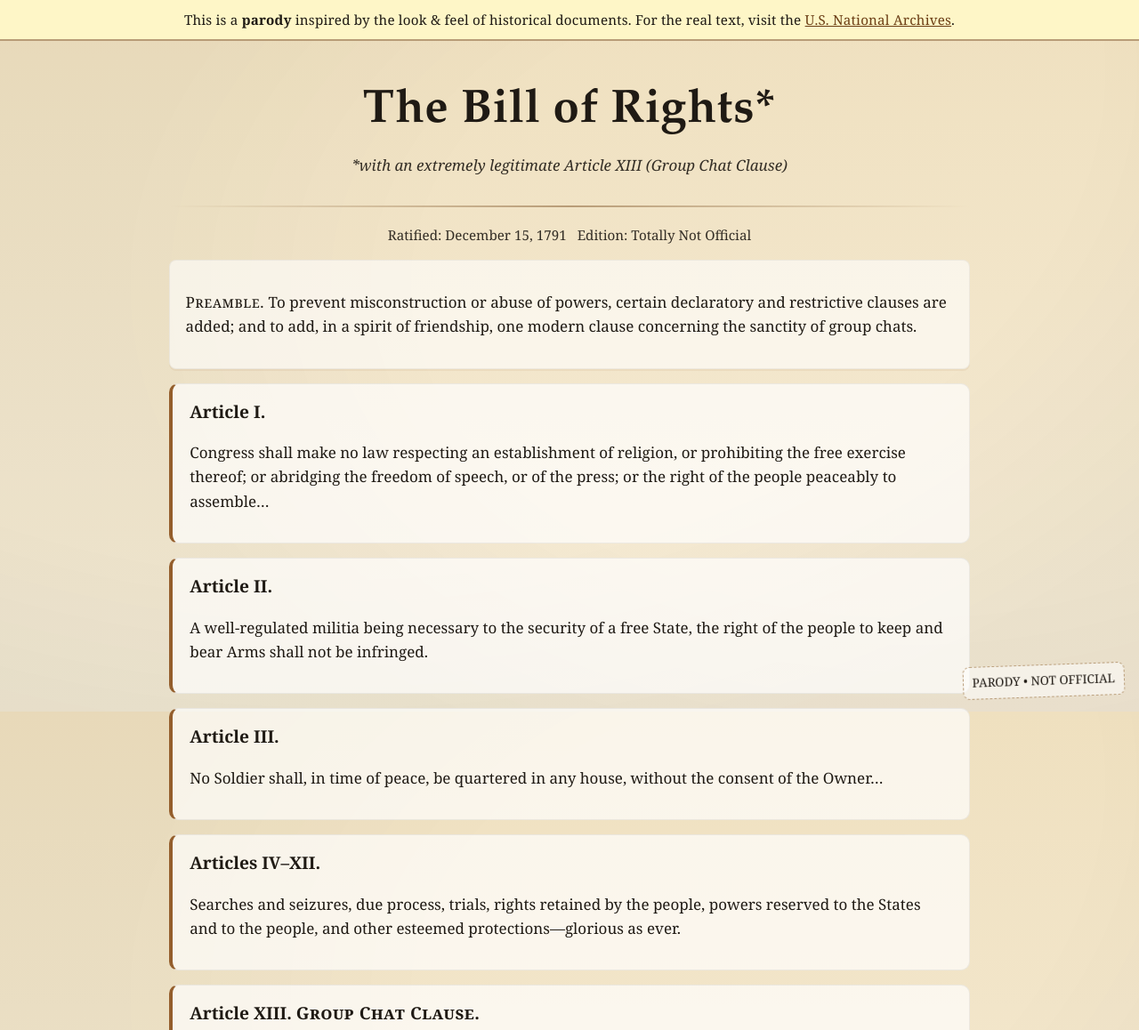
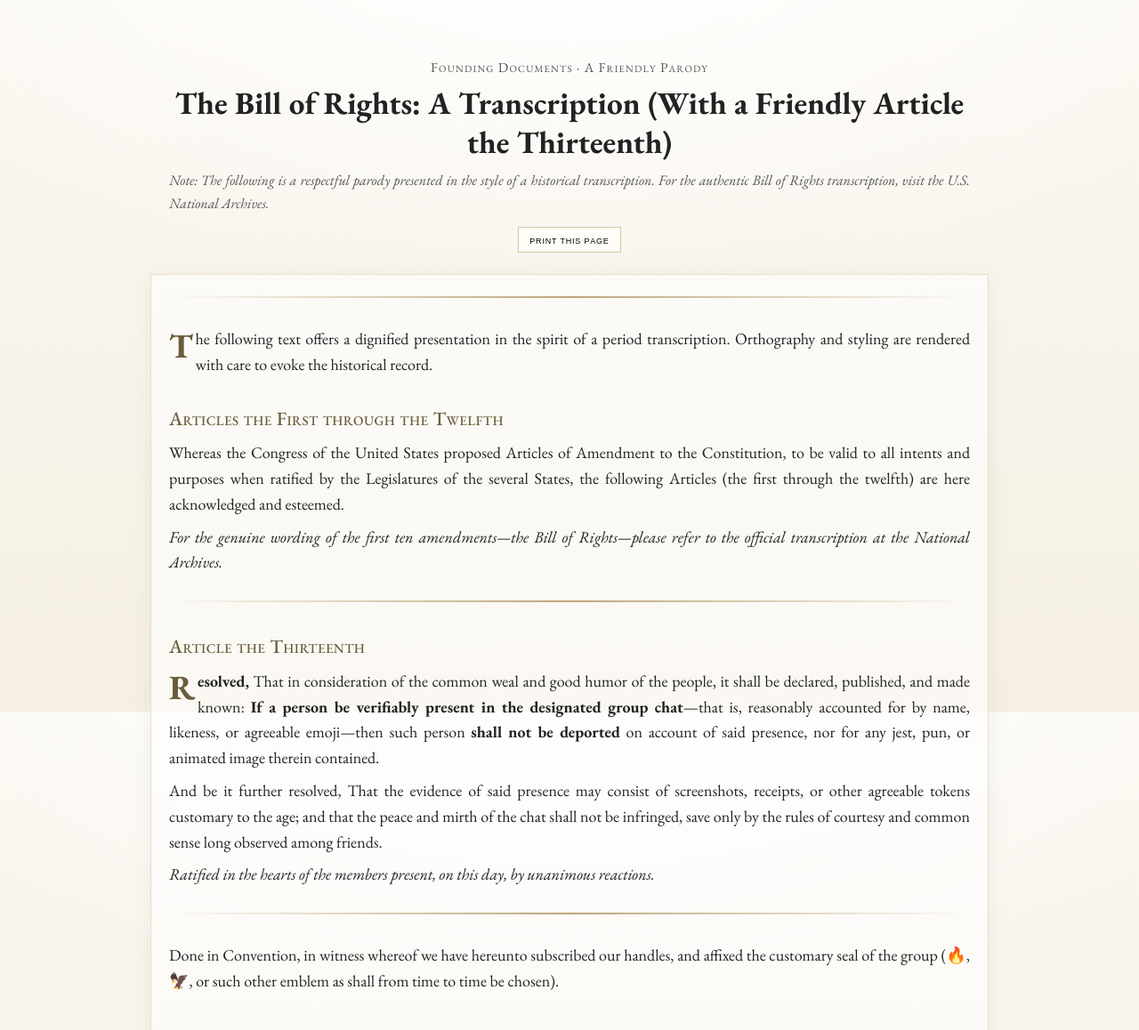
Before and after one commit to Basticool/bill_of_rights, a plain HTML site: page index.html in a window 1280 px wide. Shown: the top 1158 px of the page at 89% size. Drawn offline with nearby package versions, Linux system fonts and the light colour scheme.

Commit message:
new look

```diff
--- a/index.html
+++ b/index.html
@@ -2,153 +2,195 @@
 <html lang="en">
 <head>
   <meta charset="utf-8" />
-  <meta name="viewport" content="width=device-width, initial-scale=1" />
-  <title>The (Totally Real*) Bill of Rights – Article XIII</title>
-  <meta name="description" content="A parody page in the style of the Bill of Rights featuring a tongue‑in‑cheek Article XIII: the Group Chat Clause." />
+  <meta name="viewport" content="width=device-width,initial-scale=1" />
+  <title>The Bill of Rights: A Friendly “Article the Thirteenth” (Satire)</title>
+
+  <!-- Classic serif vibe using free Garamond-style fonts -->
+  <link href="https://fonts.googleapis.com/css2?family=EB+Garamond:ital,wght@0,400;0,500;0,700;1,400&family=Libre+Baskerville:wght@400;700&display=swap" rel="stylesheet">
+
   <style>
     :root{
-      --ink:#1f1a14;
-      --sep:#b89c77;
-      --accent:#945E2C;
-      --paper:#f6ecd7;
-      --paper-dark:#efe0bf;
+      --fg:#222;
+      --muted:#555;
+      --rule:#bca67a;
+      --bg1:#fbf8f2;
+      --bg2:#f5efe3;
+      --accent:#6b5c3b;
+      --max: 900px;
     }
-    html, body { height: 100%; }
+    html,body{height:100%}
     body{
-      margin:0; color:var(--ink);
-      font: 17px/1.6 Georgia, "Times New Roman", Times, serif;
+      margin:0;
+      color:var(--fg);
       background:
-        radial-gradient(1200px 800px at 30% 10%, #fff0 70%, rgba(0,0,0,.04)),
-        radial-gradient(900px 600px at 80% 40%, #fff0 60%, rgba(0,0,0,.03)),
-        linear-gradient(0deg,var(--paper),var(--paper-dark));
-      background-attachment: fixed;
+        radial-gradient(1200px 600px at 50% -10%, #ffffff 0%, transparent 70%),
+        linear-gradient(180deg,var(--bg1),var(--bg2));
+      font-family: "EB Garamond","Garamond", "Libre Baskerville", Georgia, serif;
+      line-height:1.6;
+      font-size:18px;
     }
-
-    /* Top disclaimer ribbon */
-    .ribbon{
-      position:sticky; top:0; z-index:5; text-align:center; padding:.6rem 1rem;
-      background: #fef6c7; border-bottom: 2px solid var(--sep);
-      font-size:.95rem; letter-spacing:.2px;
+    header{
+      max-width:var(--max);
+      margin:64px auto 24px;
+      padding:0 20px;
+      text-align:center;
     }
-    .ribbon strong{ font-weight:700 }
-
-    header{
-      text-align:center; padding: 2.2rem 1rem .8rem; position:relative;
+    .kicker{
+      letter-spacing:.08em;
+      font-variant-caps: small-caps;
+      color:var(--muted);
+      font-size:0.95rem;
     }
-    header h1{
-      font-family: "Garamond", Georgia, serif; font-size: clamp(2rem, 4.6vw, 3.3rem);
-      margin:.2rem 0; letter-spacing:.5px; font-weight:600;
+    h1{
+      font-weight:700;
+      font-size:2.2rem;
+      margin:.35rem 0 .25rem;
+      line-height:1.25;
     }
-    header .subtitle{ font-style:italic; opacity:.9 }
-
-    .hr{
-      height:2px; background: linear-gradient(90deg, #0000, var(--sep), #0000);
-      margin: 1.2rem auto; max-width: 900px;
+    .note{
+      color:var(--muted);
+      font-style:italic;
+      font-size:1rem;
     }
-
-    main{ max-width: 900px; margin: 0 auto; padding: 0 1rem 3rem; }
-
-    .doc-meta{
-      display:flex; gap:.75rem; justify-content:center; flex-wrap:wrap;
-      font-size:.95rem; opacity:.9; margin-bottom:1rem;
+    main{
+      max-width:var(--max);
+      margin:24px auto 80px;
+      padding:0 20px 40px;
+      background:rgba(255,255,255,.6);
+      box-shadow: 0 2px 24px rgba(0,0,0,.05);
+      border:1px solid #e8dec7;
     }
-
-    .preamble{
-      background: rgba(255,255,255,.6);
-      border: 1px solid rgba(0,0,0,.05);
-      padding: 1rem 1.1rem; border-radius: 8px;
-      box-shadow: 0 2px 0 rgba(148, 94, 44, 0.08);
+    .rule{
+      height:2px;
+      background:linear-gradient(90deg,transparent, var(--rule), transparent);
+      margin:24px 0 32px;
     }
-
+    article{
+      margin: 0 0 28px;
+    }
     h2{
-      font-size: 1.6rem; margin: 2rem 0 .5rem; font-weight:600;
+      font-weight:500;
+      font-size:1.35rem;
+      margin:0 0 .4rem;
+      letter-spacing:.02em;
+      font-variant-caps: small-caps;
+      color:var(--accent);
     }
-
-    article{
-      background: rgba(255,255,255,.68);
-      border: 1px solid rgba(0,0,0,.06);
-      border-left: 4px solid var(--accent);
-      padding: 1rem 1.2rem; border-radius: 10px; margin: 1rem 0;
+    p{
+      margin:.5rem 0;
+      text-align:justify;
     }
-
-    .article-title{ font-weight:700; font-size:1.2rem; }
-    .smallcaps{ font-variant: small-caps; letter-spacing: .5px; }
-    .seal{
-      position: fixed; bottom: 16px; right: 16px; z-index: 2;
-      padding:.4rem .6rem; border:1px dashed var(--sep); border-radius:8px;
-      background: rgba(255,255,255,.55); font-size:.85rem; transform: rotate(-2deg);
+    .dropcap:first-letter{
+      float:left;
+      font-size:2.4rem;
+      line-height:1;
+      padding-right:.18rem;
+      margin-top:.1rem;
+      font-weight:700;
+      color:var(--accent);
     }
-
-    footer{ max-width:900px; margin:2rem auto; padding: 0 1rem 3rem; opacity:.9; font-size:.95rem; }
-    a{ color:#6b3d14; }
-
-    /* Print tweaks */
-    @media print{
-      .ribbon,.seal{ display:none }
-      body{ background: white; }
-      article{ break-inside: avoid }
+    .print{
+      display:inline-block;
+      margin:6px auto 0;
+      padding:6px 12px;
+      border:1px solid #d6c49d;
+      background:#fffdf8;
+      font-variant-caps: all-small-caps;
+      letter-spacing:.06em;
+      cursor:pointer;
+    }
+    footer{
+      max-width:var(--max);
+      margin:0 auto 48px;
+      padding:0 20px;
+      color:#6f6a5e;
+      font-size:.95rem;
+    }
+    .disclaimer{
+      border-left:3px solid #d9caa3;
+      background:#fffdf7;
+      padding:12px 14px;
+    }
+    /* Small screens */
+    @media (max-width:600px){
+      body{font-size:17px;}
+      h1{font-size:1.9rem}
     }
   </style>
 </head>
 <body>
-  <div class="ribbon">This is a <strong>parody</strong> inspired by the look & feel of historical documents. For the real text, visit the <a href="https://www.archives.gov/founding-docs/bill-of-rights-transcript" target="_blank" rel="noopener">U.S. National Archives</a>.</div>
-
   <header>
-    <h1>The Bill of Rights*</h1>
-    <div class="subtitle">*with an extremely legitimate Article XIII (Group Chat Clause)</div>
+    <div class="kicker">Founding Documents · A Friendly Parody</div>
+    <h1>The Bill of Rights: A Transcription (With a Friendly Article the Thirteenth)</h1>
+    <p class="note">
+      Note: The following is a respectful parody presented in the style of a historical transcription.
+      For the authentic Bill of Rights transcription, visit the U.S. National Archives.
+    </p>
+    <button class="print" onclick="window.print()">Print This Page</button>
   </header>
-  <div class="hr" aria-hidden="true"></div>
 
   <main>
-    <div class="doc-meta">
-      <div>Ratified: December 15, 1791</div>
-      <div>Edition: Totally Not Official</div>
-    </div>
+    <div class="rule" aria-hidden="true"></div>
 
-    <section class="preamble">
-      <p><span class="smallcaps">Preamble.</span> To prevent misconstruction or abuse of powers, certain declaratory and restrictive clauses are added; and to add, in a spirit of friendship, one modern clause concerning the sanctity of group chats.</p>
-    </section>
-
-    <!-- A few flavor articles (trimmed & paraphrased, public domain) -->
+    <!-- Opening preamble-ish blurb to sell the vibe -->
     <article>
-      <div class="article-title">Article I.</div>
-      <p>Congress shall make no law respecting an establishment of religion, or prohibiting the free exercise thereof; or abridging the freedom of speech, or of the press; or the right of the people peaceably to assemble…</p>
-    </article>
-    <article>
-      <div class="article-title">Article II.</div>
-      <p>A well‑regulated militia being necessary to the security of a free State, the right of the people to keep and bear Arms shall not be infringed.</p>
-    </article>
-    <article>
-      <div class="article-title">Article III.</div>
-      <p>No Soldier shall, in time of peace, be quartered in any house, without the consent of the Owner…</p>
+      <p class="dropcap">
+        The following text offers a dignified presentation in the spirit of a period transcription.
+        Orthography and styling are rendered with care to evoke the historical record.
+      </p>
     </article>
 
-    <!-- Skipping ahead for brevity -->
+    <!-- Sample authentic-sounding headings for Articles I–XII (no real text to keep it light) -->
     <article>
-      <div class="article-title">Articles IV–XII.</div>
-      <p>Searches and seizures, due process, trials, rights retained by the people, powers reserved to the States and to the people, and other esteemed protections—glorious as ever.</p>
+      <h2>Articles the First through the Twelfth</h2>
+      <p>
+        Whereas the Congress of the United States proposed Articles of Amendment to the Constitution,
+        to be valid to all intents and purposes when ratified by the Legislatures of the several States,
+        the following Articles (the first through the twelfth) are here acknowledged and esteemed.
+      </p>
+      <p>
+        <em>For the genuine wording of the first ten amendments—the Bill of Rights—please refer to the official transcription at the National Archives.</em>
+      </p>
     </article>
 
-    <!-- The star of the show -->
-    <article id="group-chat-clause">
-      <div class="article-title">Article XIII. <span class="smallcaps">Group Chat Clause.</span></div>
-      <p>Should any person be, at the time of inquiry, a duly added member of the <em>Group Chat</em>—defined herein as a convivial correspondence of three or more persons exchanging messages, memes, or plans—such person shall not be deported, removed, yeeted, expelled, or otherwise bade farewell from these United States on account of group‑chat membership.</p>
-      <p>Membership shall be evidenced by the person’s name, handle, or most recent GIF being visible in said group chat within the previous fortnight. Screenshots, especially those featuring tasteful reactions or a thumbs‑up on the brunch poll, shall be considered <em>prima facie</em> proof.</p>
-      <p>Nothing in this Clause shall be construed to prevent the polite removal of a person from the <em>Group Chat</em> for excessive message reactions, uncredited meme reposting, or failure to RSVP. Nevertheless, such removal shall not of itself affect the person’s non‑deportation status granted herein.</p>
-      <p class="smallcaps">Nota Bene.</p>
-      <p>This Article XIII is a jest and bears no legal force whatsoever. It exists to delight friends, confound scrollers, and celebrate the noble institution of the group chat.</p>
+    <div class="rule" aria-hidden="true"></div>
+
+    <!-- The Joke -->
+    <article id="article-13">
+      <h2>Article the Thirteenth</h2>
+      <p class="dropcap">
+        <strong>Resolved,</strong> That in consideration of the common weal and good humor of the people,
+        it shall be declared, published, and made known: <strong>If a person be verifiably present in the
+        designated group chat</strong>—that is, reasonably accounted for by name, likeness, or agreeable emoji—then
+        such person <strong>shall not be deported</strong> on account of said presence, nor for any jest, pun,
+        or animated image therein contained.
+      </p>
+      <p>
+        And be it further resolved, That the evidence of said presence may consist of screenshots, receipts, or
+        other agreeable tokens customary to the age; and that the peace and mirth of the chat shall not be
+        infringed, save only by the rules of courtesy and common sense long observed among friends.
+      </p>
+      <p>
+        <em>Ratified in the hearts of the members present, on this day, by unanimous reactions.</em>
+      </p>
     </article>
 
+    <div class="rule" aria-hidden="true"></div>
+
+    <!-- Sign-off block to complete the museum feel -->
     <article>
-      <div class="article-title">Attestation.</div>
-      <p>In witness whereof, this page declares itself <em>100% parody</em>. For the authentic transcript, consult the <a href="https://www.archives.gov/founding-docs/bill-of-rights-transcript" target="_blank" rel="noopener">National Archives</a>.</p>
+      <p>
+        Done in Convention, in witness whereof we have hereunto subscribed our handles, and affixed the
+        customary seal of the group (🔥, 🦅, or such other emblem as shall from time to time be chosen).
+      </p>
     </article>
   </main>
 
   <footer>
-    Crafted with affection for parchment aesthetics. Public domain flavor text; new text © You, the Jokester. This page is not affiliated with the U.S. National Archives.
+    <div class="disclaimer">
+      <strong>Disclaimer:</strong> This is satire, styled after the look and tone of a historical transcription.
+      For the real text of the Bill of Rights, see the U.S. National Archives’ <em>Bill of Rights: A Transcription</em>. :contentReference[oaicite:2]{index=2}
+    </div>
   </footer>
-
-  <div class="seal">PARODY • NOT OFFICIAL</div>
 </body>
 </html>
```
